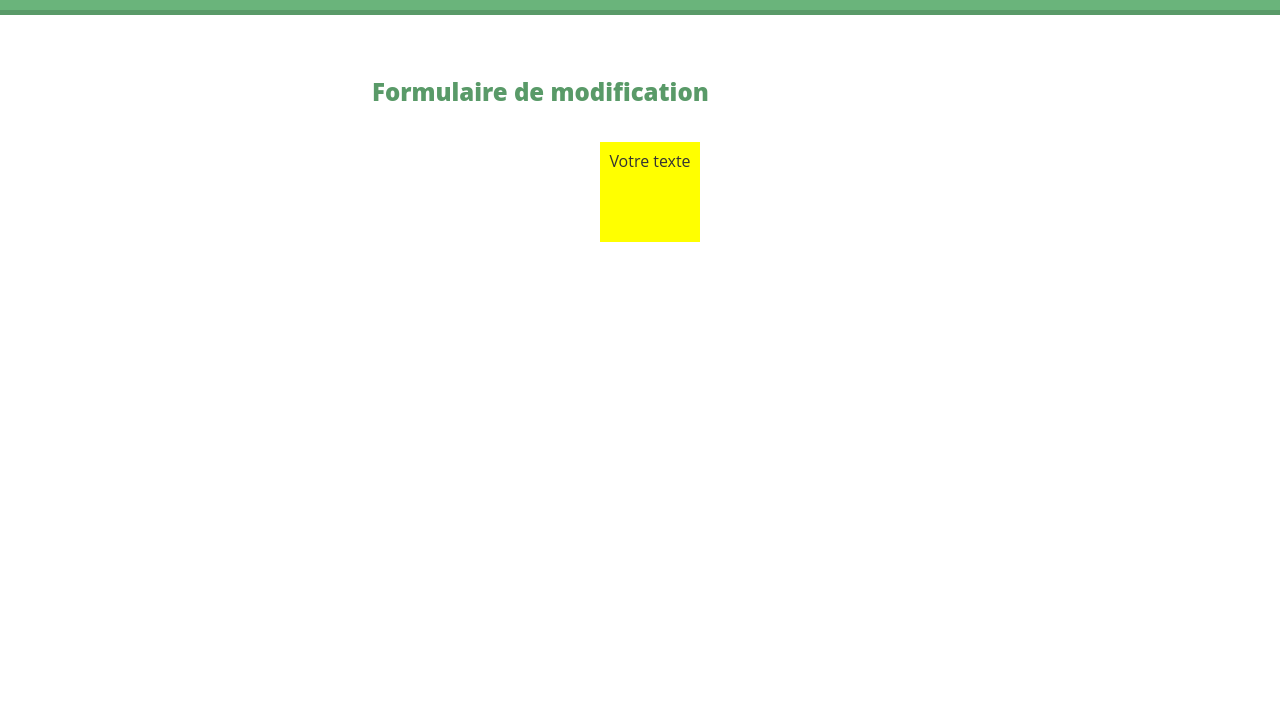
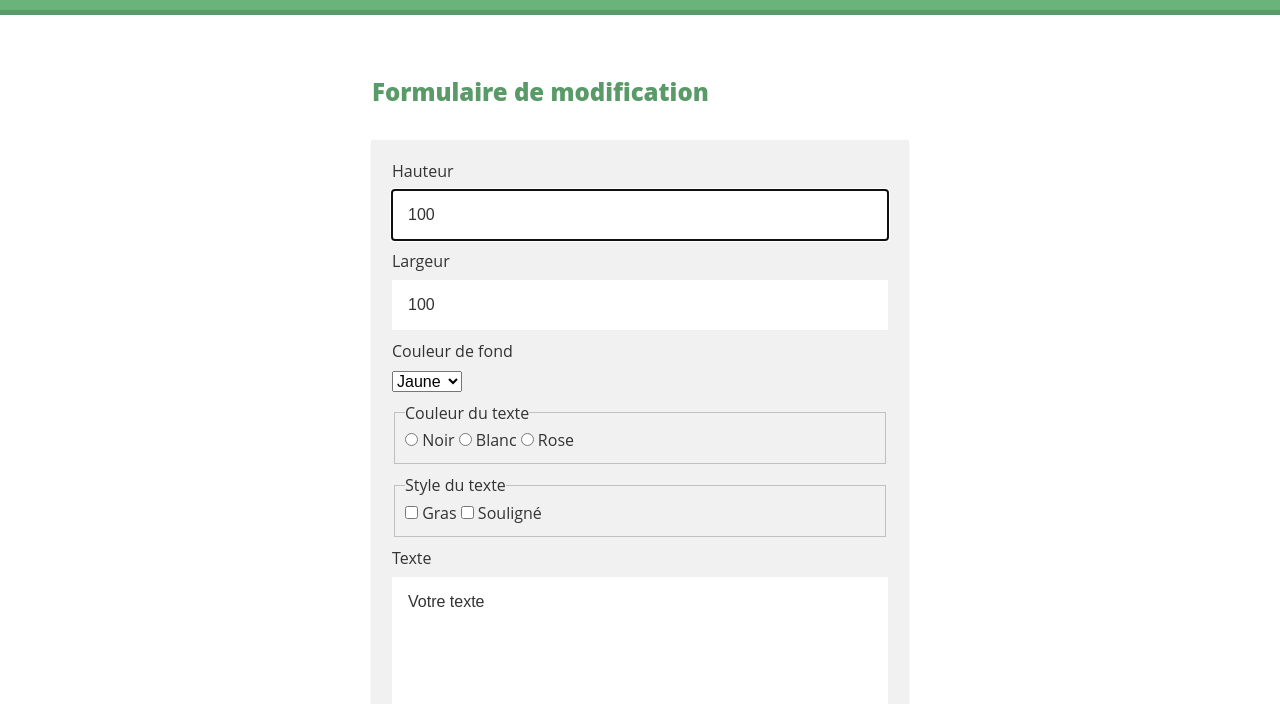
Before and after one commit to esig-jura/b72-rectdyn-fallinov, a plain HTML site: page index.html in a window 1280 px wide. Shown: the part 96-800 px from the top of the page. Drawn offline with Linux system fonts and the light colour scheme.

Commit message:
fin html

```diff
--- a/index.html
+++ b/index.html
@@ -17,7 +17,68 @@
     <section>
         <h2>Formulaire de modification</h2>
         <!-- Uniquement modifier le code après cette ligne. -->
+        <form action="#" id="formRect" method="post">
+            <ul>
+                <li>
+                    <label for="hauteur">Hauteur</label>
+                    <input type="text"
+                           id="hauteur"
+                           name="hauteur"
+                           value="100"
+                           autofocus
+                    >
+                </li>
+                <li>
+                    <label for="largeur">Largeur</label>
+                    <input type="text"
+                           id="largeur"
+                           name="hauteur"
+                           value="100"
+                    >
+                </li>
+                <li>
+                    <label for="couleurFond">Couleur de fond</label>
+                    <select name="couleurFond" id="couleurFond">
+                        <option value="blue">Bleu</option>
+                        <option value="yellow" selected>Jaune</option>
+                        <option value="red">Rouge</option>
+                        <option value="green">Vert</option>
+                    </select>
+                </li>
+                <li>
+                    <fieldset>
+                        <legend>Couleur du texte</legend>
+                        <input type="radio" id="txtNoir" value="black" name="color">
+                        <label for="txtNoir">Noir</label>
 
+                        <input type="radio" id="txtBlanc" value="white" name="color">
+                        <label for="txtBlanc">Blanc</label>
+
+                        <input type="radio" id="txtRose" value="pink" name="color">
+                        <label for="txtRose">Rose</label>
+                    </fieldset>
+                </li>
+                <li>
+                    <fieldset>
+                        <legend>Style du texte</legend>
+
+                        <input type="checkbox" id="gras" name="gras">
+                        <label for="gras">Gras</label>
+
+                        <input type="checkbox" id="souligne" name="souligne">
+                        <label for="souligne">Souligné</label>
+                    </fieldset>
+                </li>
+                <li>
+                    <label for="txt">Texte</label>
+                    <textarea id="txt" name="txt">Votre texte</textarea>
+                </li>
+                <li>
+                    <button type="reset">Réinitialiser</button>
+                    <button type="submit">Modifier le rectangle</button>
+                </li>
+            </ul>
+        </form>
         <!-- Uniquement modifier le code avant cette ligne. -->
         <div id="rectangle">
             Votre texte
```
